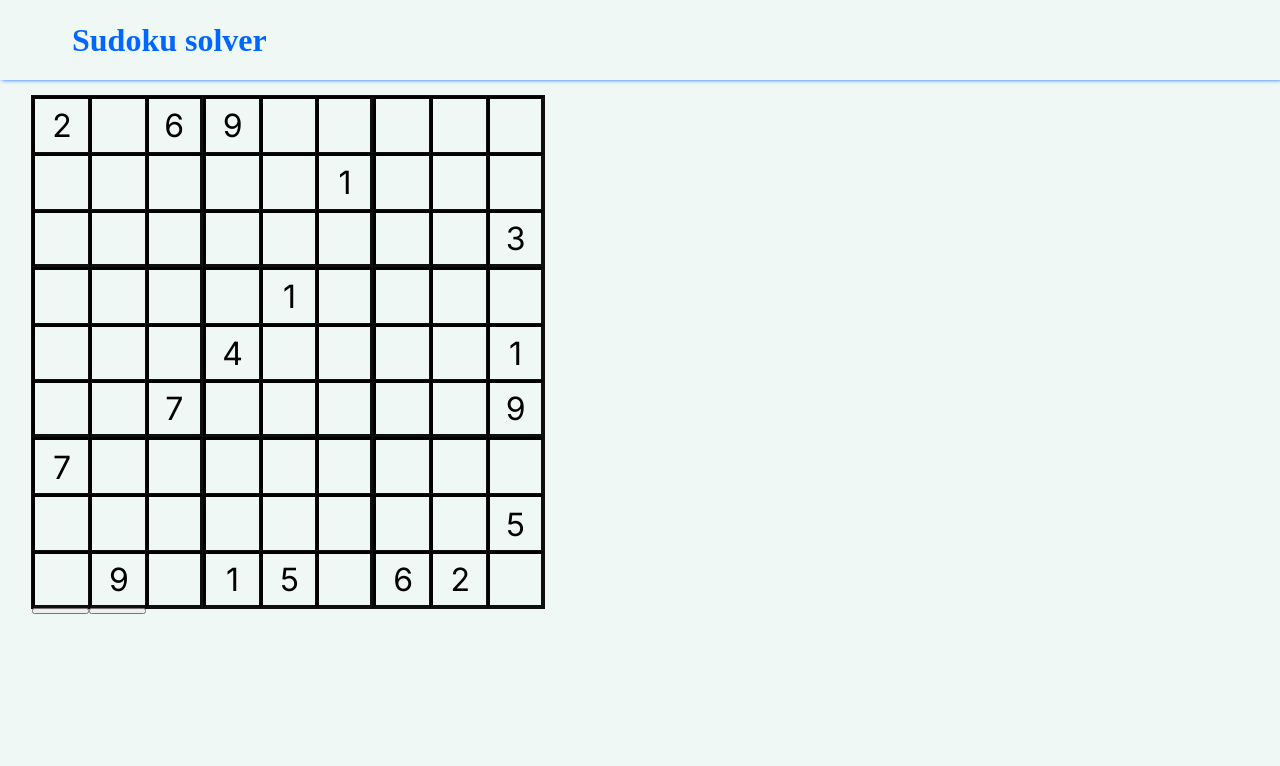
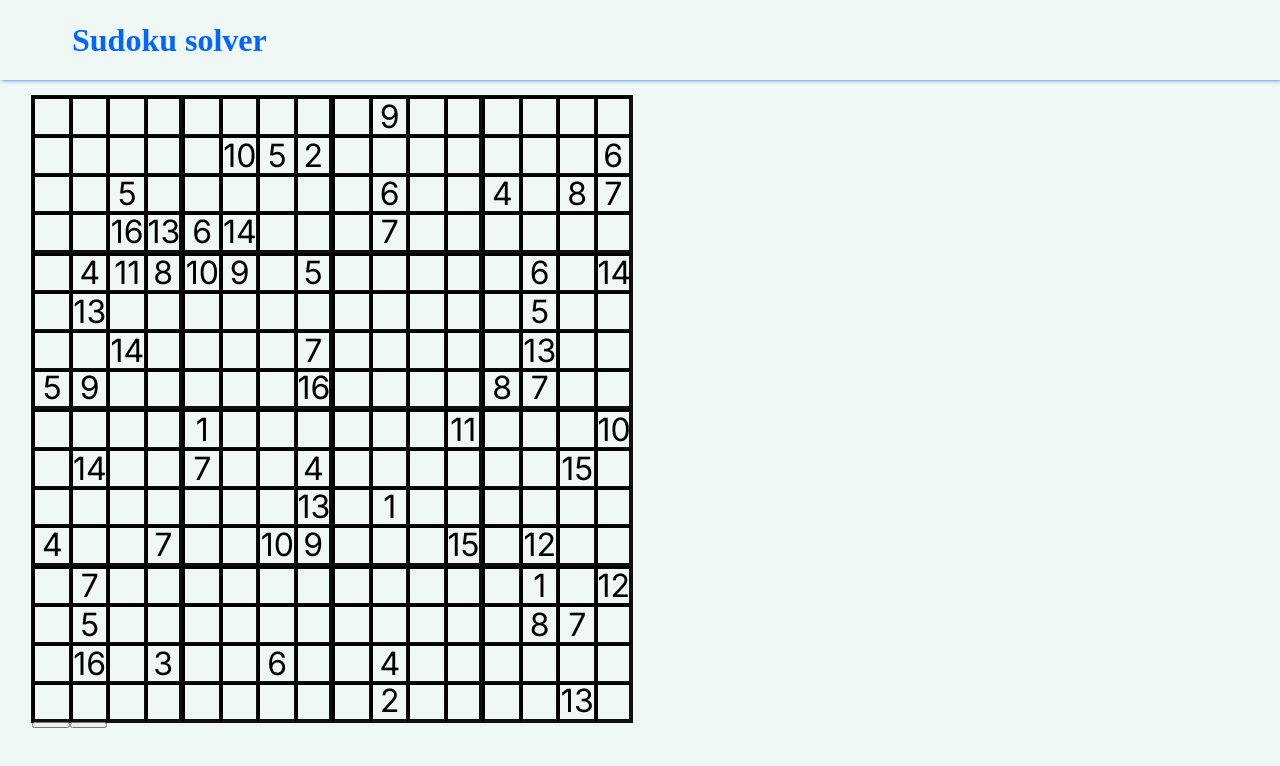
Before and after one commit to mockoocy/sudoSolve-old, a React (Create React App) app: page / in a window 1280 px wide. Shown: the top 766 px of the page. Built offline with nearby package versions, Linux system fonts and the light colour scheme; some icons are missing; a web font is replaced by a local one.

Commit message:
algo works very nice

```diff
--- a/src/globalComponents/SudokuBoard.tsx
+++ b/src/globalComponents/SudokuBoard.tsx
@@ -69,11 +69,15 @@ export default function SudokuBoard() {
   function displaySolvedSudoku(){
     const startTime = Date.now();
 
-    for (let i=0; i<25; i++){
-      const newBoard = generateSudoku(options.SUDOKU_SIZE, options.FILLED_CELLS_AMOUNT).board;
-      const sudokuCache = cacheValidValues(newBoard, options.SMALL_GRID_SIZE);
-      solveSudoku(newBoard, sudokuCache, options.SMALL_GRID_SIZE)
-    }
+    // for (let i=0; i<25; i++){
+    //   const newBoard = generateSudoku(options.SUDOKU_SIZE, options.FILLED_CELLS_AMOUNT).board;
+    //   const sudokuCache = cacheValidValues(newBoard, options.SMALL_GRID_SIZE);
+    //   solveSudoku(newBoard, options.SMALL_GRID_SIZE)
+    // }
+    const boardCopy = structuredClone(boardState);
+    const sudokuBoard = sudokuToNestedNumbers(boardCopy);
+    solveSudoku(sudokuBoard, options.SMALL_GRID_SIZE);
+    setBoardState(nestedNumbersToSudoku(sudokuBoard))
 
 
 
--- a/src/globalContext.tsx
+++ b/src/globalContext.tsx
@@ -39,9 +39,9 @@ export const SudokuContext = React.createContext<ContextValue >({
 export function SudokuProvider({children}: Props){
   const [gameWon, setGameWon] = useState(false)
   const [options, setOptions] = useState<Options>({
-    SUDOKU_SIZE: 9,
-    SMALL_GRID_SIZE: 3,
-    FILLED_CELLS_AMOUNT: 17 ,
+    SUDOKU_SIZE: 16,
+    SMALL_GRID_SIZE: 4,
+    FILLED_CELLS_AMOUNT: 60 ,
     SELECTED_FONT: "Rubik moonrocks"
   })
   const initialBoardInfo = generateSudoku(options.SUDOKU_SIZE, options.FILLED_CELLS_AMOUNT);
--- a/src/utils/solveSudoku.ts
+++ b/src/utils/solveSudoku.ts
@@ -178,12 +178,10 @@ function orderValidValues(board: SudokuBoard, cache: SudokuCache, smallGridSize:
   }
   return [valuesChanged, cache]
 }
-export default function solveSudoku(board: SudokuBoard, cache: SudokuCache, smallGridSize: number){
-
-  let valuesFound = true;
+export default function solveSudoku(board: SudokuBoard, smallGridSize: number, cache = cacheValidValues(board, smallGridSize), valuesFound = true){
 
   while (valuesFound){
-    const cacheValid = cacheValidValues(board, smallGridSize);
+    const cacheValid = cacheValidValues(board, smallGridSize)
     const orderedCacheReturn = orderValidValues(board, cacheValid, smallGridSize);
     valuesFound = orderedCacheReturn[0]
     cache = orderedCacheReturn[1];
@@ -199,7 +197,7 @@ export default function solveSudoku(board: SudokuBoard, cache: SudokuCache, smal
     if (isValid(board, blank, val, smallGridSize)){
       board[row][column] = val;
 
-      if (solveSudoku(board, cache, smallGridSize)){
+      if (solveSudoku(board, smallGridSize, cache, valuesFound)){
         return true;
       }
       board[row][column] = 0;
```
